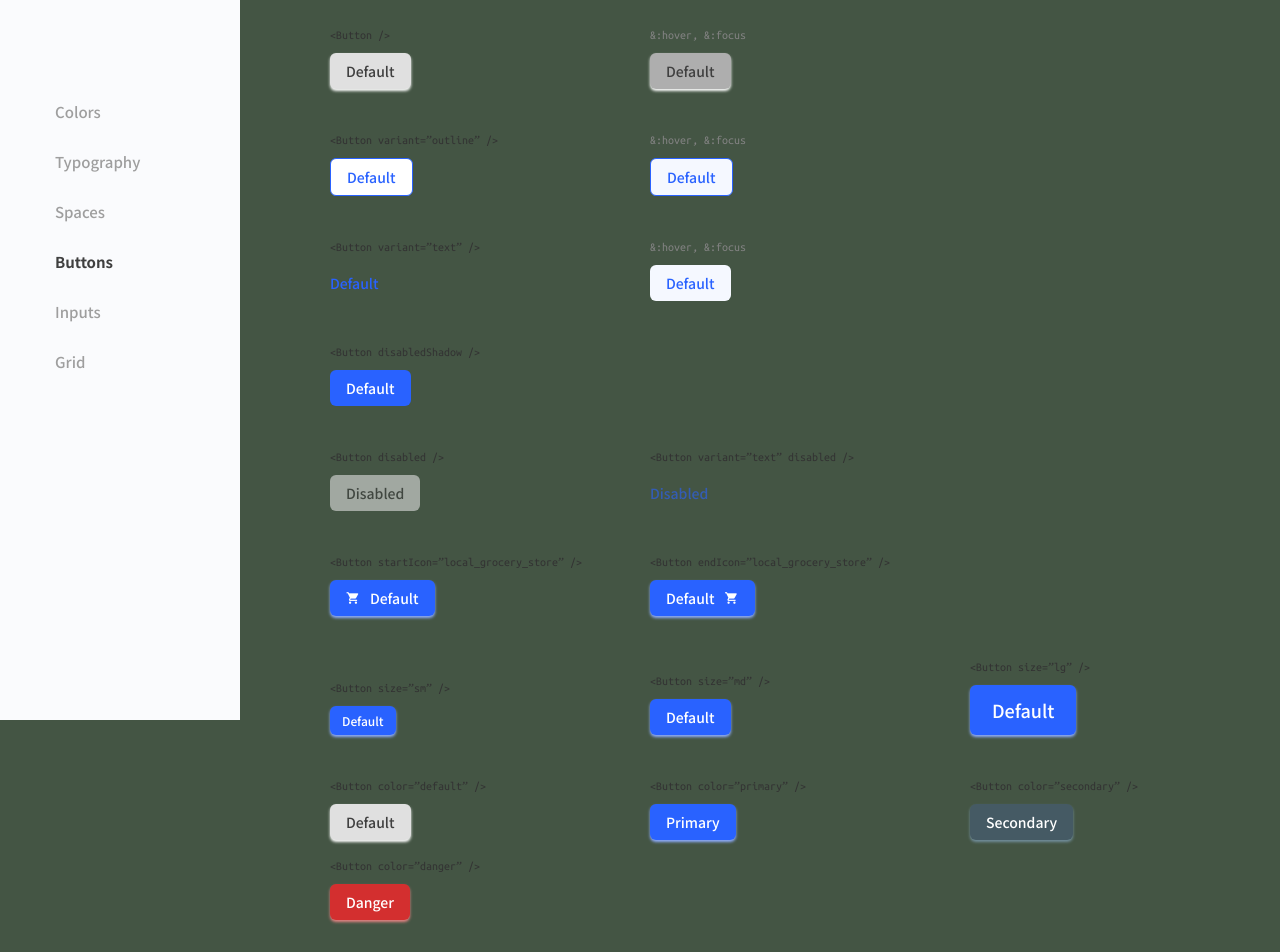
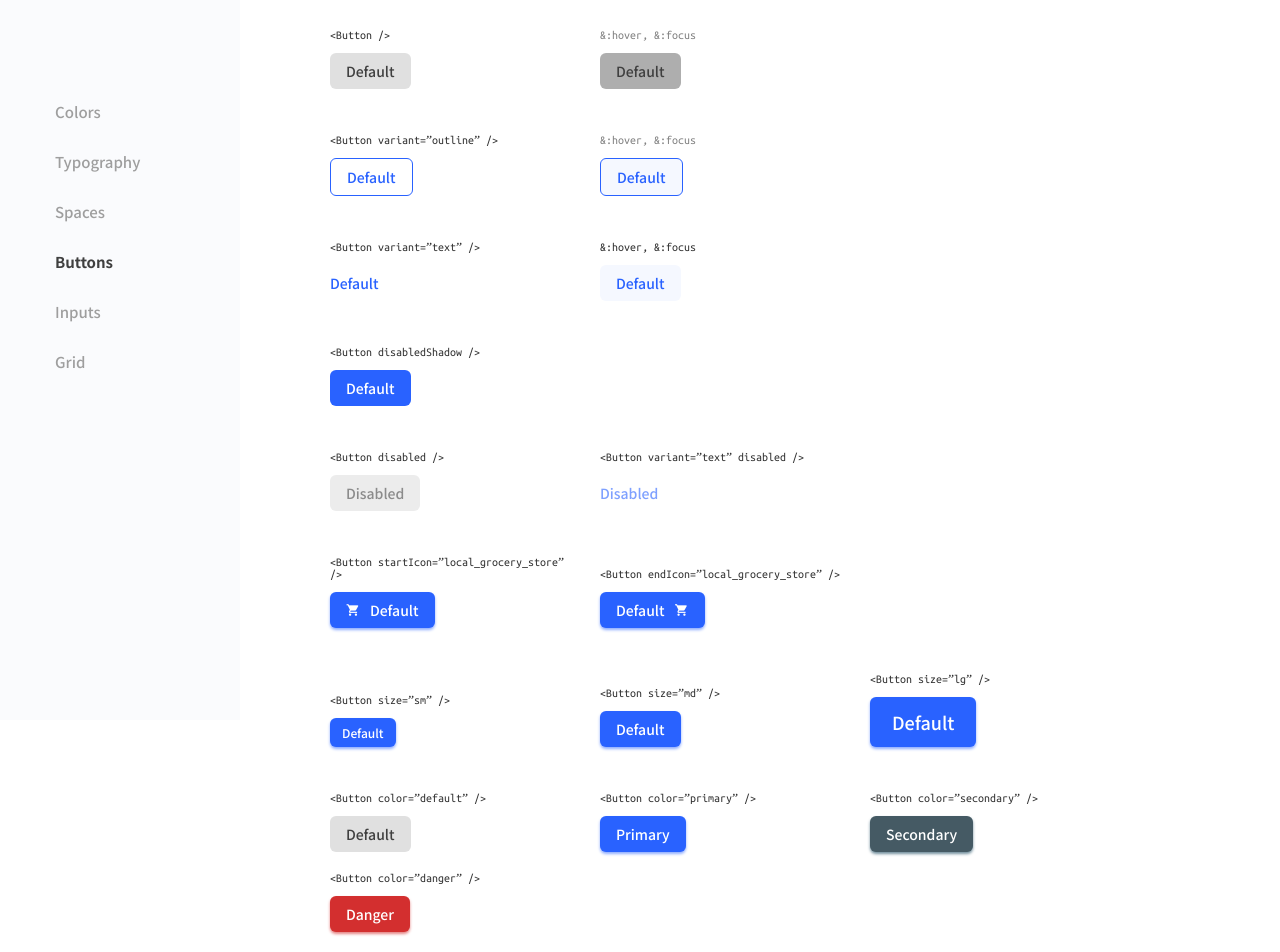
Before and after one commit to diazevedo/dev-challenges-reusable, a React (Create React App) app: page /buttons in a window 1280 px wide. Shown: the part 80-1032 px from the top of the page. Built offline with nearby package versions, Linux system fonts and the light colour scheme.

Commit message:
Text code, grid components

```diff
--- a/src/components/Footer/index.js
+++ b/src/components/Footer/index.js
@@ -4,7 +4,7 @@ const Footer = styled.footer`
   font-family: "Montserrat", sans-serif;
   font-size: 1.4rem;
   padding-left: 33rem;
-  padding-bottom: 5.5rem;
+  padding-bottom: 3rem;
   color: #a9a9a9;
 
   position: absolute;
--- a/src/components/Grid/index.js
+++ b/src/components/Grid/index.js
@@ -1,3 +1,11 @@
 import styled from "styled-components";
 
 export const Column = styled.div``;
+
+export const Row = styled.div`
+  display: grid;
+  grid-template-columns: repeat(auto-fit, minmax(13rem, 25rem));
+  grid-gap: 2rem;
+  align-items: end;
+  margin-bottom: 4.5rem;
+`;
--- /dev/null
+++ b/src/components/TextCode/index.js
@@ -0,0 +1,13 @@
+import React from "react";
+
+import * as Styled from "./styles";
+
+const TextCode = ({ children, hover = false }) => {
+  return (
+    <Styled.Text>
+      <Styled.Code hover={hover}>{children}</Styled.Code>
+    </Styled.Text>
+  );
+};
+
+export default TextCode;
--- /dev/null
+++ b/src/components/TextCode/styles.js
@@ -0,0 +1,12 @@
+import styled from "styled-components";
+
+export const Text = styled.p``;
+
+export const Code = styled.code`
+  display: inline-block;
+  font-family: "Ubuntu Mono", sans-serif;
+  font-size: 1.2rem;
+  font-weight: 400;
+  color: ${(props) => (props.hover ? "#828282" : "#333")};
+  margin-bottom: 1.2rem;
+`;
--- a/src/pages/Buttons/index.js
+++ b/src/pages/Buttons/index.js
@@ -1,192 +1,170 @@
 import React from "react";
-import * as Styled from "./styles";
 
 import Button from "../../components/Button";
 import PageWrapper from "../../components/PageWrapper";
 
+import * as Grid from "../../components/Grid";
+import Code from "../../components/TextCode";
+
 const Buttons = () => {
   return (
     <PageWrapper title="Buttons">
-      <Styled.Row>
-        <Styled.Column>
-          <p>
-            <Styled.Code>{"<Button />"}</Styled.Code>
-          </p>
+      <Grid.Row>
+        <Grid.Column>
+          <Code>{"<Button />"}</Code>
           <Button>Default</Button>
-        </Styled.Column>
+        </Grid.Column>
 
-        <Styled.Column>
-          <p>
-            <Styled.HoverCode>&:hover, &:focus</Styled.HoverCode>
-          </p>
+        <Grid.Column>
+          <Code hover>&:hover, &:focus</Code>
           <Button hover>Default</Button>
-        </Styled.Column>
-      </Styled.Row>
+        </Grid.Column>
+      </Grid.Row>
 
-      <Styled.Row>
-        <Styled.Column>
-          <p>
-            <Styled.Code>{"<Button variant=”outline” />"}</Styled.Code>
-          </p>
+      <Grid.Row>
+        <Grid.Column>
+          <Code>{"<Button variant=”outline” />"}</Code>
+
           <Button variant="outline" color="primary">
             Default
           </Button>
-        </Styled.Column>
+        </Grid.Column>
 
-        <Styled.Column>
-          <p>
-            <Styled.HoverCode>&:hover, &:focus</Styled.HoverCode>
-          </p>
+        <Grid.Column>
+          <Code hover>&:hover, &:focus</Code>
+
           <Button variant="outline" hover color="primary">
             Default
           </Button>
-        </Styled.Column>
-      </Styled.Row>
+        </Grid.Column>
+      </Grid.Row>
 
-      <Styled.Row>
-        <Styled.Column>
-          <p>
-            <Styled.Code>{"<Button variant=”text” />"}</Styled.Code>
-          </p>
+      <Grid.Row>
+        <Grid.Column>
+          <Code>{"<Button variant=”text” />"}</Code>
+
           <Button variant="text" color="primary" disabledShadow>
             Default
           </Button>
-        </Styled.Column>
+        </Grid.Column>
 
-        <Styled.Column>
-          <p>
-            <Styled.HoverCode>&:hover, &:focus</Styled.HoverCode>
-          </p>
+        <Grid.Column>
+          <Code>&:hover, &:focus</Code>
+
           <Button variant="text" color="primary" hover disabledShadow>
             Default
           </Button>
-        </Styled.Column>
-      </Styled.Row>
+        </Grid.Column>
+      </Grid.Row>
 
-      <Styled.Row>
-        <Styled.Column>
-          <p>
-            <Styled.Code>{"<Button disabledShadow />"}</Styled.Code>
-          </p>
+      <Grid.Row>
+        <Grid.Column>
+          <Code>{"<Button disabledShadow />"}</Code>
+
           <Button disabledShadow color="primary">
             Default
           </Button>
-        </Styled.Column>
-      </Styled.Row>
+        </Grid.Column>
+      </Grid.Row>
 
-      <Styled.Row>
-        <Styled.Column>
-          <p>
-            <Styled.Code>{"<Button disabled />"}</Styled.Code>
-          </p>
+      <Grid.Row>
+        <Grid.Column>
+          <Code>{"<Button disabled />"}</Code>
+
           <Button disabled disabledShadow>
             Disabled
           </Button>
-        </Styled.Column>
-        <Styled.Column>
-          <p>
-            <Styled.Code>{"<Button variant=”text” disabled />"}</Styled.Code>
-          </p>
+        </Grid.Column>
+        <Grid.Column>
+          <Code>{"<Button variant=”text” disabled />"}</Code>
+
           <Button variant="text" disabled disabledShadow color="primary">
             Disabled
           </Button>
-        </Styled.Column>
-      </Styled.Row>
+        </Grid.Column>
+      </Grid.Row>
 
-      <Styled.Row>
-        <Styled.Column>
-          <p>
-            <Styled.Code>
-              {"<Button startIcon=”local_grocery_store” />"}
-            </Styled.Code>
-          </p>
+      <Grid.Row>
+        <Grid.Column>
+          <Code>{"<Button startIcon=”local_grocery_store” />"}</Code>
+
           <Button startIcon="local_grocery_store" color="primary">
             Default
           </Button>
-        </Styled.Column>
-        <Styled.Column>
-          <p>
-            <Styled.Code>
-              {"<Button endIcon=”local_grocery_store” />"}
-            </Styled.Code>
-          </p>
+        </Grid.Column>
+        <Grid.Column>
+          <Code>{"<Button endIcon=”local_grocery_store” />"}</Code>
+
           <Button endIcon="local_grocery_store" color="primary">
             Default
           </Button>
-        </Styled.Column>
-      </Styled.Row>
+        </Grid.Column>
+      </Grid.Row>
 
-      <Styled.Row>
-        <Styled.Column>
-          <p>
-            <Styled.Code>{"<Button  size=”sm” />"}</Styled.Code>
-          </p>
+      <Grid.Row>
+        <Grid.Column>
+          <Code>{"<Button  size=”sm” />"}</Code>
+
           <Button color="primary" size="sm">
             Default
           </Button>
-        </Styled.Column>
-        <Styled.Column>
-          <p>
-            <Styled.Code>{"<Button size=”md” />"}</Styled.Code>
-          </p>
+        </Grid.Column>
+        <Grid.Column>
+          <Code>{"<Button size=”md” />"}</Code>
+
           <Button color="primary" size="md">
             Default
           </Button>
-        </Styled.Column>
-        <Styled.Column>
-          <p>
-            <Styled.Code>{"<Button size=”lg”  />"}</Styled.Code>
-          </p>
+        </Grid.Column>
+        <Grid.Column>
+          <Code>{"<Button size=”lg”  />"}</Code>
+
           <Button color="primary" size="lg">
             Default
           </Button>
-        </Styled.Column>
-      </Styled.Row>
+        </Grid.Column>
+      </Grid.Row>
 
-      <Styled.Row>
-        <Styled.Column>
-          <p>
-            <Styled.Code>{"<Button  color=”default” />"}</Styled.Code>
-          </p>
+      <Grid.Row>
+        <Grid.Column>
+          <Code>{"<Button  color=”default” />"}</Code>
           <Button color="default">Default</Button>
-        </Styled.Column>
-        <Styled.Column>
-          <p>
-            <Styled.Code>{"<Button  color=”primary” />"}</Styled.Code>
-          </p>
+        </Grid.Column>
+
+        <Grid.Column>
+          <Code>{"<Button  color=”primary” />"}</Code>
           <Button color="primary">Primary</Button>
-        </Styled.Column>
-        <Styled.Column>
-          <p>
-            <Styled.Code>{"<Button color=”secondary” />"}</Styled.Code>
-          </p>
+        </Grid.Column>
+
+        <Grid.Column>
+          <Code>{"<Button color=”secondary” />"}</Code>
           <Button color="secondary">Secondary</Button>
-        </Styled.Column>
-        <Styled.Column>
-          <p>
-            <Styled.Code>{"<Button color=”danger”  />"}</Styled.Code>
-          </p>
+        </Grid.Column>
+
+        <Grid.Column>
+          <Code>{"<Button color=”danger”  />"}</Code>
           <Button color="danger">Danger</Button>
-        </Styled.Column>
-      </Styled.Row>
+        </Grid.Column>
+      </Grid.Row>
 
-      <Styled.Row>
-        <Styled.Column style={{ marginLeft: "0" }}>
-          <p style={{ width: "100%" }}>
-            <Styled.Code>{"<Button  color=”default” />"}</Styled.Code>
-          </p>
+      <Grid.Row>
+        <Grid.Column style={{ marginLeft: "0" }}>
+          <Code style={{ width: "100%" }}>{"<Button  color=”default” />"}</Code>
           <Button color="default">Default</Button>
-        </Styled.Column>
-        <Styled.Column>
+        </Grid.Column>
+
+        <Grid.Column>
           <Button color="primary">Primary</Button>
-        </Styled.Column>
-        <Styled.Column>
+        </Grid.Column>
+
+        <Grid.Column>
           <Button color="secondary">Secondary</Button>
-        </Styled.Column>
-        <Styled.Column>
+        </Grid.Column>
+
+        <Grid.Column>
           <Button color="danger">Danger</Button>
-        </Styled.Column>
-      </Styled.Row>
+        </Grid.Column>
+      </Grid.Row>
     </PageWrapper>
   );
 };
--- a/src/pages/Buttons/styles.js
+++ /dev/null
@@ -1,24 +0,0 @@
-import styled from "styled-components";
-
-export const Row = styled.div`
-  display: grid;
-  grid-template-columns: repeat(auto-fit, minmax(13rem, 30rem));
-  grid-gap: 2rem;
-  align-items: end;
-  margin-bottom: 4.5rem;
-`;
-
-export const Column = styled.div``;
-
-export const Code = styled.code`
-  display: inline-block;
-  font-family: "Ubuntu Mono", sans-serif;
-  font-size: 1.2rem;
-  font-weight: 400;
-  color: #333;
-  margin-bottom: 1.2rem;
-`;
-
-export const HoverCode = styled(Code)`
-  color: #828282;
-`;
--- a/src/styles/reset.js
+++ b/src/styles/reset.js
@@ -144,7 +144,7 @@ const Reset = createGlobalStyle`
   body {
     padding: 0;
     margin: 0;
-    background-color: #454;
+    background-color: #fff;
     height: 100%;
     min-height: 100vh;
     -webkit-font-smoothing: antialiased;
```
